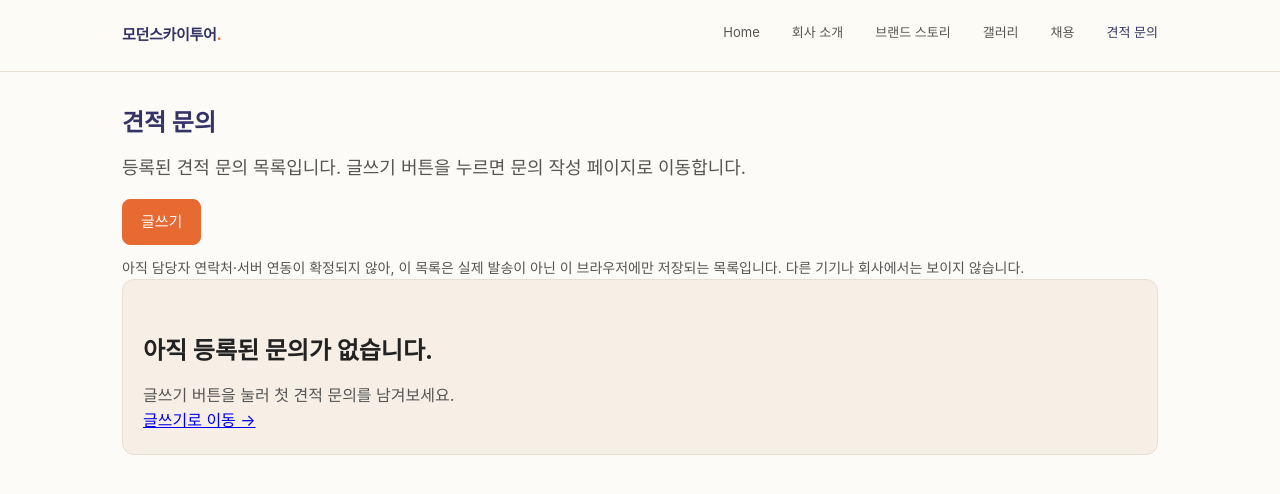
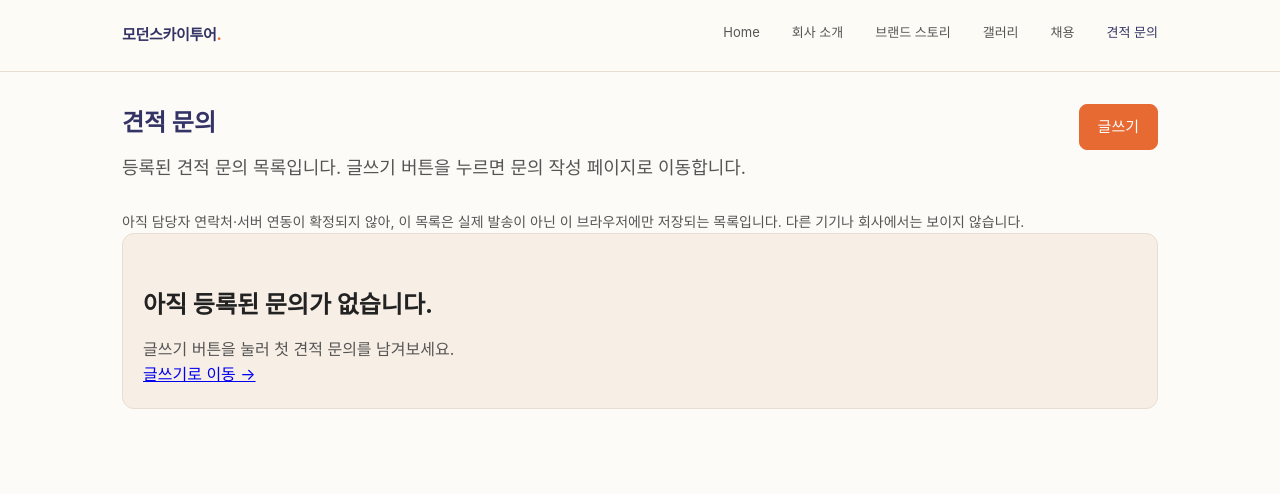
Before and after one commit to chinggu88/skytour, a React (Vite) app: page /#/contact in a window 1280 px wide. Shown: the top 494 px of the page. Built offline with nearby package versions, Linux system fonts and the light colour scheme.

Commit message:
견적 목록·버튼 행 스타일 추가

```diff
--- a/src/index.css
+++ b/src/index.css
@@ -150,3 +150,9 @@ body { overflow-x: hidden; }
 @media (max-width: 700px) {
   .summary-cards { grid-template-columns: 1fr; }
 }
+
+.list-head { display: flex; justify-content: space-between; align-items: flex-start; gap: 16px; flex-wrap: wrap; }
+.list-head h1 { margin-bottom: 12px; }
+.inquiry-list { display: grid; gap: 16px; margin-top: 16px; }
+.inquiry-card h3 { margin-bottom: 8px; }
+.row-actions { display: flex; gap: 8px; margin-top: 12px; flex-wrap: wrap; }
```
